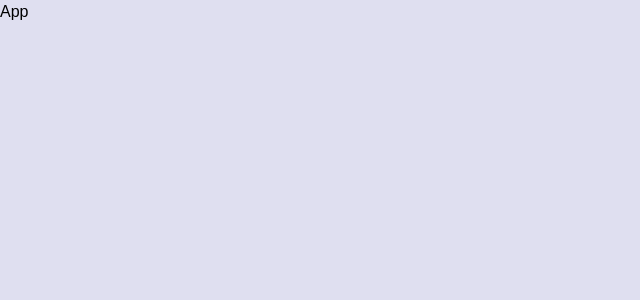
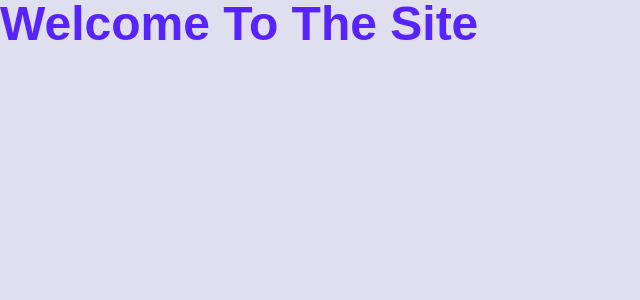
Before and after one commit to chazwilder/awwwards, a React (Vite) app: page / in a window 1280 px wide. Shown: the top 300 px of the page, without its empty margins (0-640 px from the left). Built offline with nearby package versions, Linux system fonts and the light colour scheme; a web font is replaced by a local one.

Commit message:
Project INIT

```diff
--- a/src/App.jsx
+++ b/src/App.jsx
@@ -2,7 +2,11 @@ import React from 'react'
 
 const App = () => {
     return (
-        <div>App</div>
+        <main>
+            <h1 className="text-5xl text-violet-300 font-bold">
+               Welcome To The Site
+            </h1>
+        </main>
     )
 }
 export default App
```
